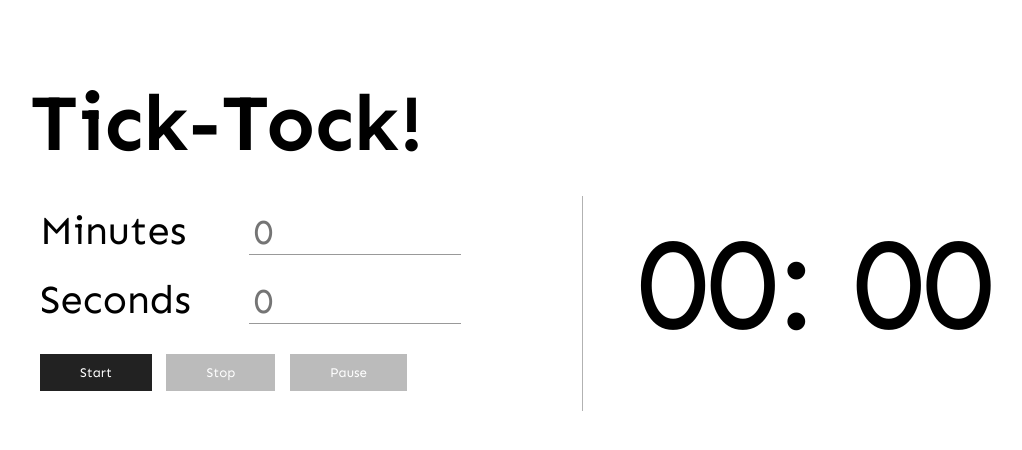
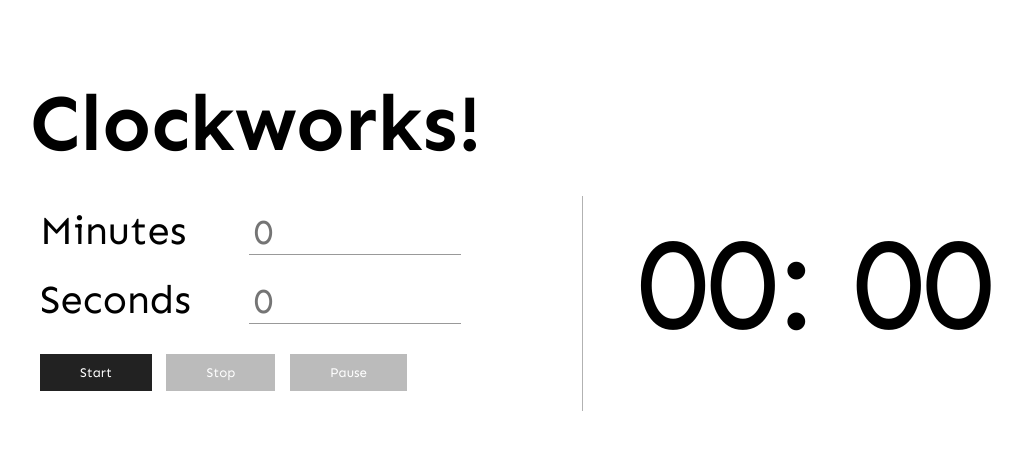
Before and after one commit to Sahil2010/ClockWorks, a plain HTML site: page index.html in a window 1280 px wide. Shown: the top 450 px of the page, without its empty margins (45-1067 px from the left). Drawn offline with nearby package versions, Linux system fonts and the light colour scheme.

Commit message:
Update index.html

```diff
--- a/index.html
+++ b/index.html
@@ -8,7 +8,7 @@
         <link href="https://fonts.googleapis.com/css?family=Sen:400,700&display=swap" rel="stylesheet">
     </head>
     <body>
-        <h1>Tick-Tock!</h1>
+        <h1>Clockworks!</h1>
         <section id="control">
             <div class="input1">
                 <label for="minutes-input">Minutes</label>
```
